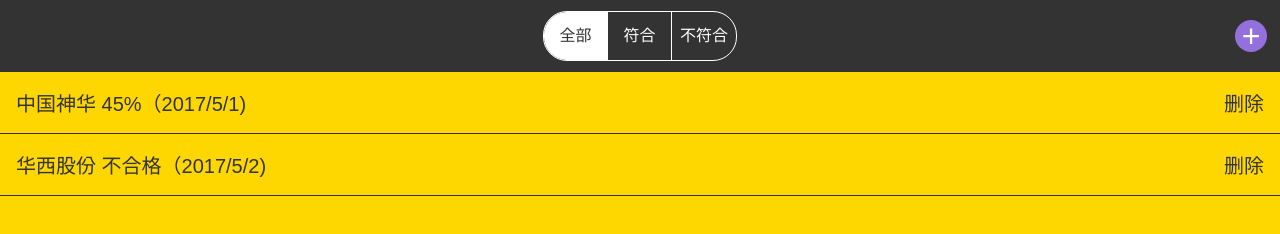
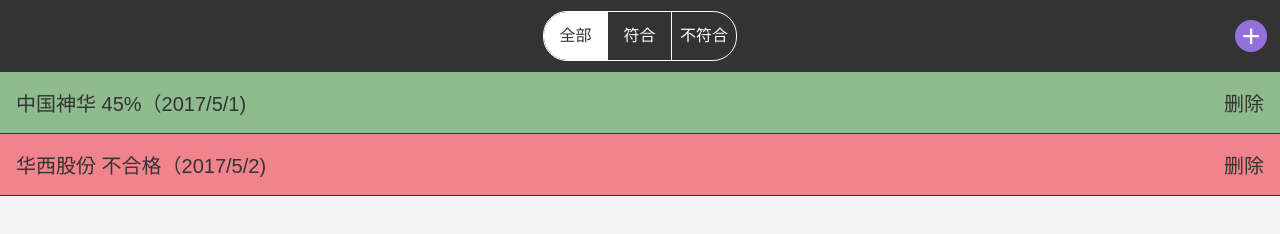
Before and after one commit to xm94630/stockPro, a website built with webpack: page index.html in a window 1280 px wide. Both pictures are taken after a click on the element "开始". Built offline with Linux system fonts and the light colour scheme.

Commit message:
优化 UI

```diff
--- a/app/index.js
+++ b/app/index.js
@@ -70,9 +70,10 @@
     for(var i=0;i<data2.length;i++){
 
         var p = data2[i].isOK?data2[i].result+'%':'不合格';
+        var bgColor = data2[i].isOK?'green':'red';
 
-        html+= ['<div node-type="more" name="'+data2[i].name+'" class="item">',
-          '<div class="floatL">'+data2[i].name+' '+p+'（'+data2[i].date+')'+'</div>',
+        html+= ['<div node-type="more" name="'+data2[i].name+'" class="item '+bgColor+'">',
+          '<div class="floatL listLeftCon">'+data2[i].name+' '+p+'（'+data2[i].date+')'+'</div>',
           '<div class="floatR" node-type="del" name="'+data2[i].name+'">删除</div>',
           '<div class="blankBox"></div>',
         '</div>'].join('');
--- a/common.css
+++ b/common.css
@@ -440,6 +440,13 @@
 .item{
   padding:1rem;
   border-bottom:solid 1px #333;
+  overflow: hidden;
+}
+.item.green{
+  background: darkseagreen;
+}
+.item.red{
+  background: #f1838d;
 }
 .wu{
   padding:1rem;
@@ -639,3 +646,8 @@
 input.disabledClass{
   color: #999;
 }
+
+.listLeftCon{
+  max-width: 80%;
+  line-height:
+}
--- a/docs/common.css
+++ b/docs/common.css
@@ -440,6 +440,13 @@
 .item{
   padding:1rem;
   border-bottom:solid 1px #333;
+  overflow: hidden;
+}
+.item.green{
+  background: darkseagreen;
+}
+.item.red{
+  background: #f1838d;
 }
 .wu{
   padding:1rem;
@@ -639,3 +646,8 @@
 input.disabledClass{
   color: #999;
 }
+
+.listLeftCon{
+  max-width: 80%;
+  line-height:
+}
--- a/index.html
+++ b/index.html
@@ -7,14 +7,14 @@
     <!--<script src="https://unpkg.com/lodash@4.16.6"></script>-->
   </head>
   <body>
-    <div node-type="page1" class="page1 bg4">
+    <div node-type="page1" class="page1" style="background:#f1838d">
       <div class="lineText">终极价值投资实践工具系列</div>
       <div class="title">选股</div>
       <div class="title2">超级小能手</div>
       <div class="startBtn" node-type="startBtn">开始</div>
     </div>
 
-    <div node-type="page2"  class="page2 bg4 myHide">
+    <div node-type="page2"  class="page2 myHide" style="background:#f3f3f3">
       <div class="bar">
         <div class="tabBox">
           <div class="tab tab1 active">全部</div><div class="tab tab2">符合</div><div class="tab tab3">不符合</div>
```
Also changed, not shown: docs/index.html (+2 -2 lines), dist/bundle.js, docs/dist/bundle.js.
